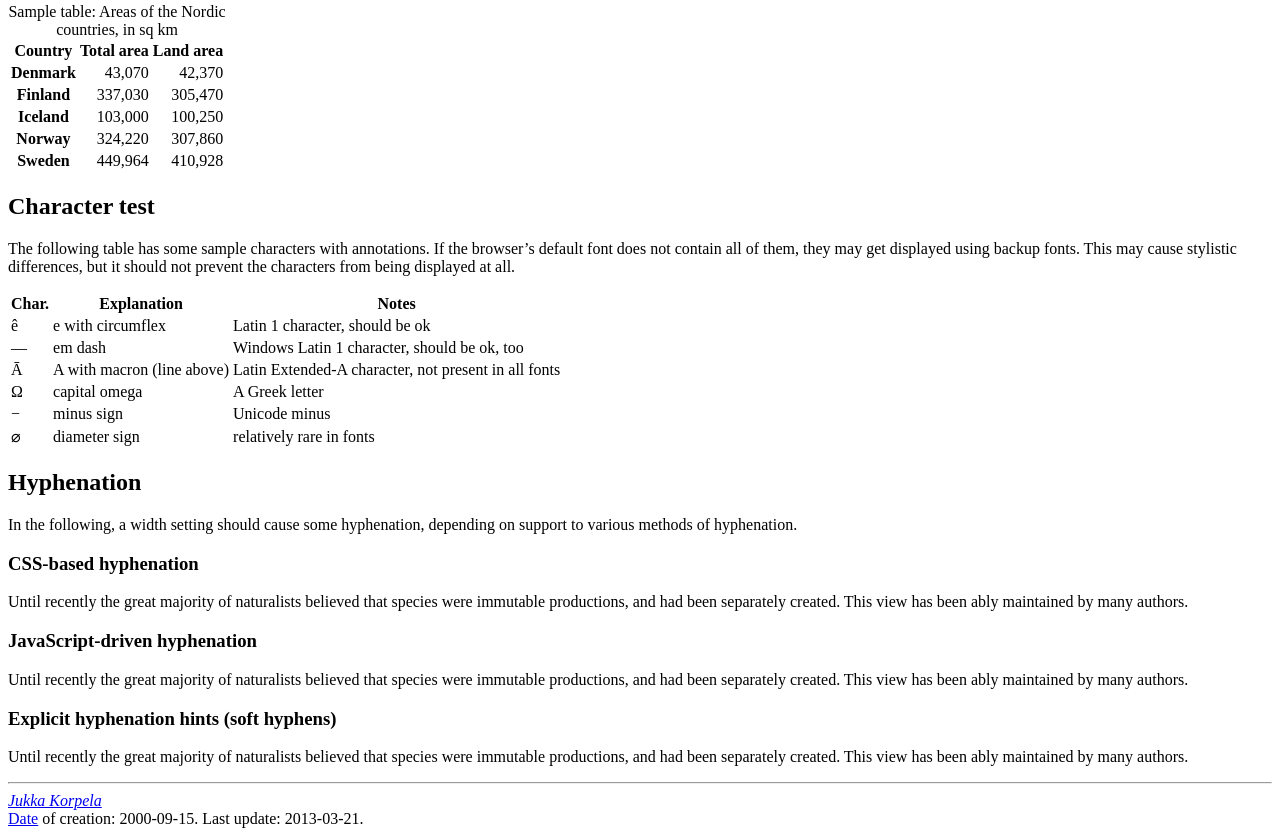
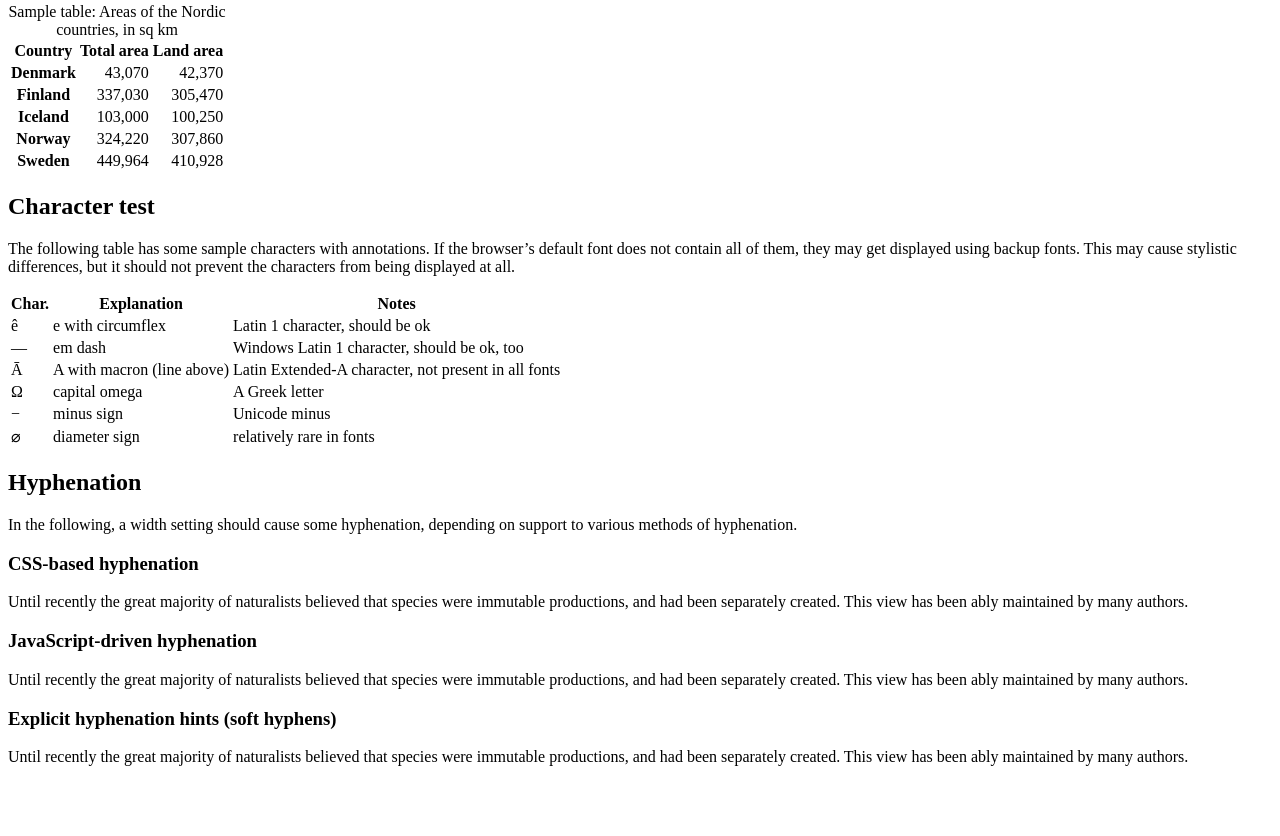
Before and after one commit to Ambience-Studios/ambience.css, a plain HTML site: page docs/index.html in a window 1280 px wide. Shown: the part 3060-3896 px from the top of the page. After the commit the page ends 3842 px from the top, so only its background shows below. Drawn offline with Linux system fonts and the light colour scheme.

```diff
--- a/docs/index.html
+++ b/docs/index.html
@@ -289,18 +289,6 @@
  and had been sep­a­rate­ly cre­at­ed.
 This view has been ably main­tain­ed by many au­thors.
 
-
-<HR TITLE="Information about this document">
-
-<address>
-<a href="../personal.html" hreflang="en" lang="fi">Jukka Korpela</a>
-</address>
-<div>
-<A TITLE=
-"ISO 8601, the date and time representation standard"
-HREF="../iso8601.html">
-Date</A> of creation: 2000-09-15.
-Last update: 2013-03-21.
 </div>
     </body>
 </html>
```
Also changed, not shown: .github/pull_request_template.md (added), CHANGELOG.md.
